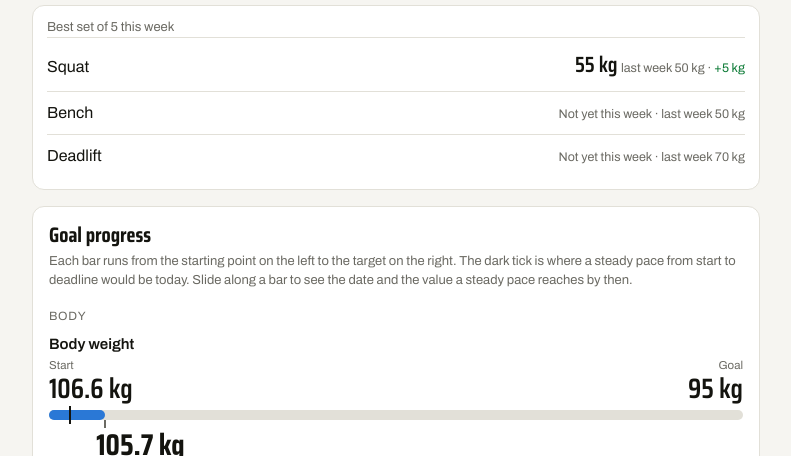
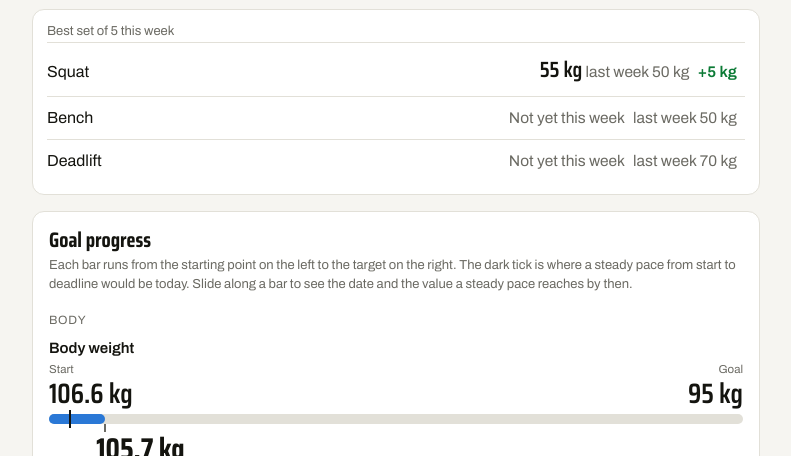
Before and after one commit to dgcoops/fitness-goals-dashboard, a plain HTML site: page site/index.html in a window 1280 px wide. Shown: the part 644-1100 px from the top of the page, without its empty margins (244-1035 px from the left). Drawn offline with Linux system fonts and the light colour scheme.

Commit message:
Larger last-week comparisons in the tiles and lift rows
Co-Authored-By: Claude Opus 5.5 <noreply@anthropic.com>
Claude-Session: https://claude.ai/code/session_01TpNHywfbT6s6W4Eio118jw

```diff
--- a/site/index.html
+++ b/site/index.html
@@ -31,7 +31,9 @@ section { background: var(--panel); border: 1px solid var(--line); border-radius
 .tile { background: var(--panel); border: 1px solid var(--line); border-radius: 12px; padding: 12px 14px; }
 .tile .k { font-size: 13px; color: var(--muted); }
 .tile .v { font: 600 32px/1.1 "Saira Condensed", "Arial Narrow", sans-serif; font-variant-numeric: tabular-nums; margin: 2px 0; }
-.tile .s, .lift .s { font-size: 12.5px; color: var(--muted); font-variant-numeric: tabular-nums; }
+.tile .s, .lift .s { font-size: clamp(13.5px, 3.9vw, 15.5px); line-height: 1.35; color: var(--muted); font-variant-numeric: tabular-nums; }
+.tile .s .good, .tile .s .warn, .lift .s .good, .lift .s .warn { font-weight: 600; }
+.s .part { display: inline-block; white-space: nowrap; margin-right: 8px; }
 .wide { grid-column: 1 / -1; }
 .lift { display: flex; justify-content: space-between; align-items: baseline; gap: 8px; padding: 9px 0; border-top: 1px solid var(--line); font-variant-numeric: tabular-nums; }
 .lift .n { font: 600 22px "Saira Condensed", "Arial Narrow", sans-serif; }
@@ -220,6 +222,17 @@ function renderWeek(d) {
   }
   box.hidden = false;
   box.replaceChildren(head, sum, grid, key);
+}
+
+function tidyComparisons(root) {
+  root.querySelectorAll('.s').forEach((s) => {
+    const parts = [];
+    for (const n of [...s.childNodes]) {
+      if (n.nodeType === 3) for (const bit of n.textContent.split(' · ')) { if (bit.trim()) parts.push(el('span', 'part', bit.trim())); }
+      else { n.classList.add('part'); parts.push(n); }
+    }
+    s.replaceChildren(...parts);
+  });
 }
 
 function renderTiles(d) {
@@ -501,7 +514,7 @@ function render() {
   const lede = $('lede');
   lede.replaceChildren(el('b', '', String(moved)), ' of ', el('b', '', String(d.goals.length)), ' goals have moved off the start line, with ', el('b', '', String(days)), ' days to go. Tiles show this week so far, from ' + day(d.week.start) + ', against last week.');
   $('tiles').replaceChildren(); $('goals').replaceChildren();
-  renderWeek(d); renderTiles(d); renderGoals(d); renderCharts(d); renderCalendar(d); renderCheckins(d);
+  renderWeek(d); renderTiles(d); tidyComparisons($('tiles')); renderGoals(d); renderCharts(d); renderCalendar(d); renderCheckins(d);
   $('foot').textContent = 'Data refreshed ' + new Date(d.generated).toLocaleString('en-GB', { dateStyle: 'medium', timeStyle: 'short' }) + '.';
 }
 fetch('data.json', { cache: 'no-store' }).then((r) => r.json()).then((d) => { DATA = d; render(); })
```
